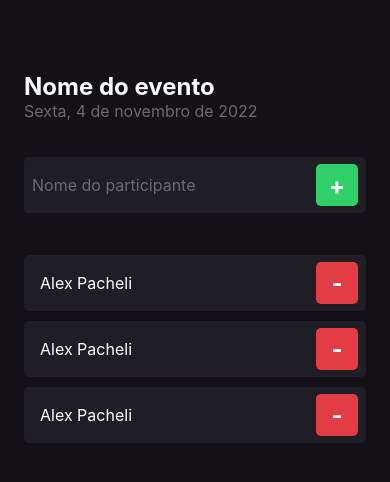
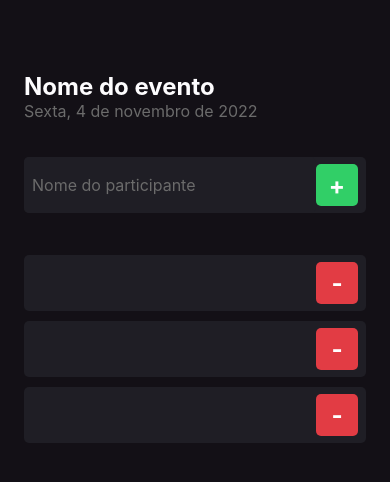
Before and after one commit to alexpacheli/iamhere, a React Native app: screen / in a window 390 px wide. Shown: the top 482 px of the page. Built offline with nearby package versions, Linux system fonts and the light colour scheme.

Commit message:
changes on Participant component

```diff
--- a/src/components/Participant/index.tsx
+++ b/src/components/Participant/index.tsx
@@ -2,12 +2,17 @@
 
 import { styles } from "./styles";
 
-export function Participant() {
+type Props = {
+  name: string;
+  onRemove: () => void;
+};
+
+export function Participant({ name, onRemove }: Props) {
   return (
     <View style={styles.container}>
-      <Text style={styles.name}>Alex Pacheli</Text>
+      <Text style={styles.name}>{name}</Text>
 
-      <TouchableOpacity style={styles.button}>
+      <TouchableOpacity style={styles.button} onPress={onRemove}>
         <Text style={styles.buttonText}>-</Text>
       </TouchableOpacity>
     </View>
```
